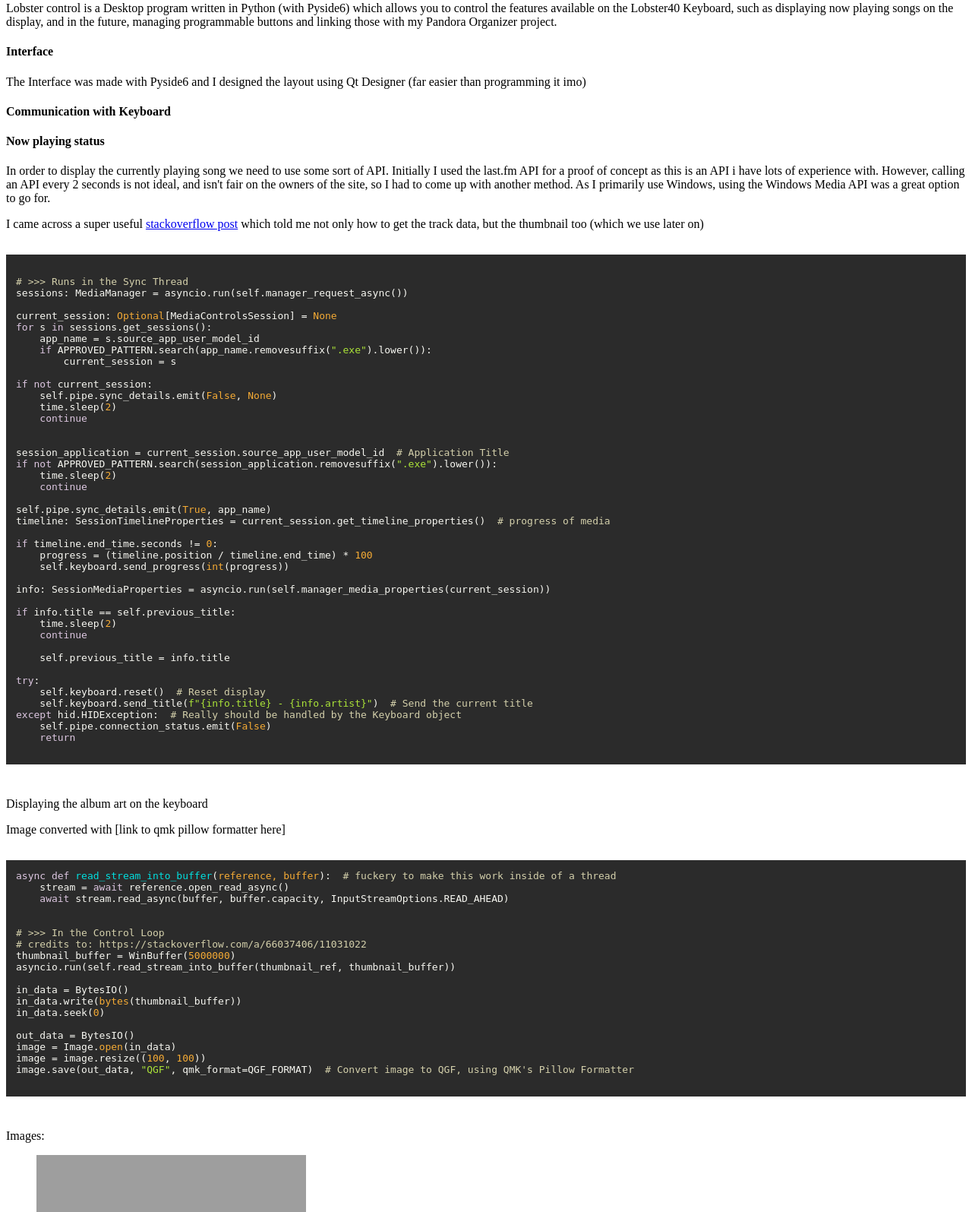
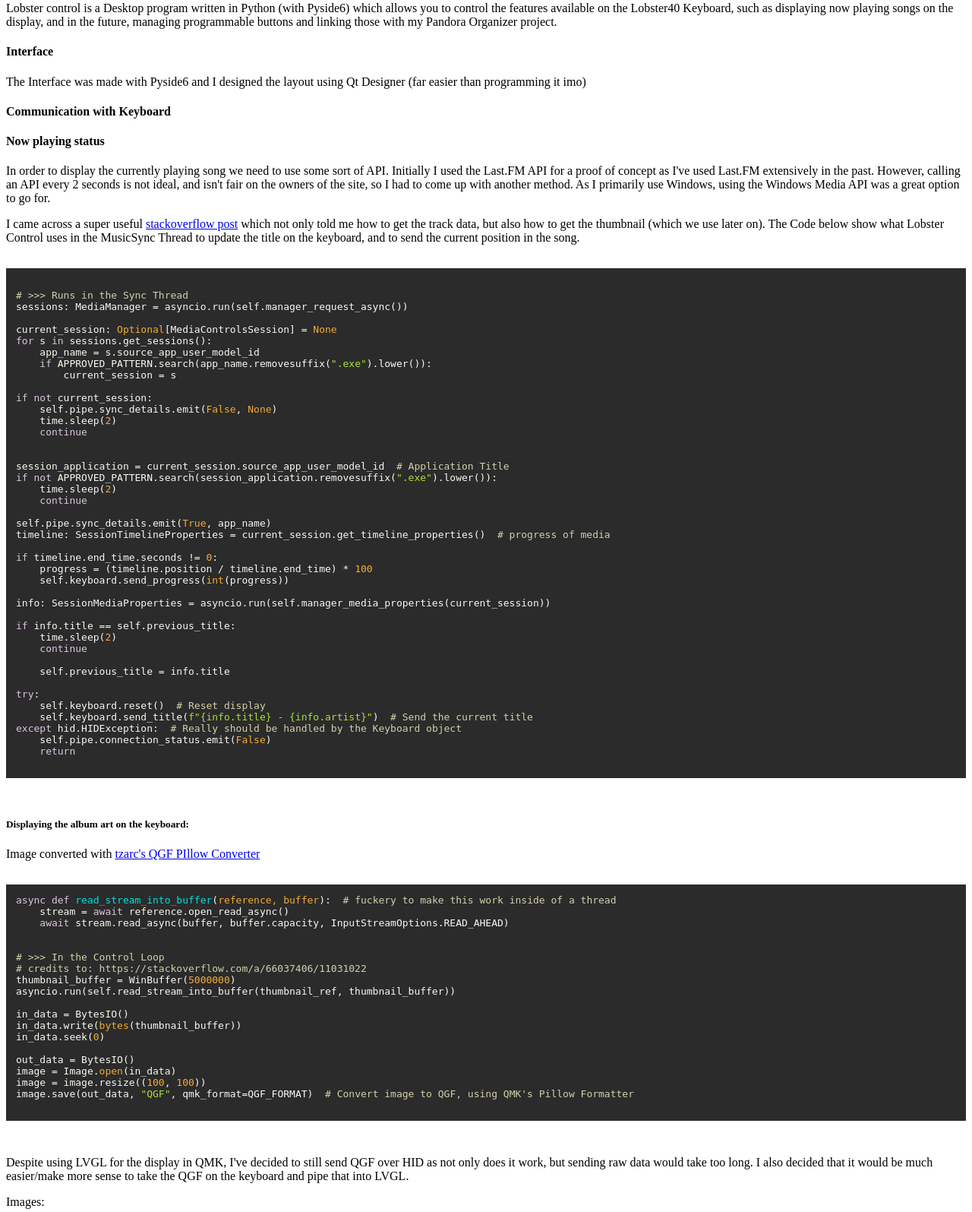
Before and after one commit to twitch0001/personal-site, a Flask app: page /projects/lobstercontrol in a window 1280 px wide. Shown: the part 329-1924 px from the top of the page at 76% size. Run offline with Flask 2, Linux system fonts and the light colour scheme; grey boxes are pictures that could not be loaded.

Commit message:
Update some blog things

```diff
--- a/templates/projects/lobstercontrol.html
+++ b/templates/projects/lobstercontrol.html
@@ -28,12 +28,14 @@
 
         <div id="how-np">
             <h4>Now playing status</h4>
-            <p>In order to display the currently playing song we need to use some sort of API. Initially I used the last.fm API for a proof of concept as this is an API i have lots of experience with.
+            <p>In order to display the currently playing song we need to use some sort of API. Initially I used the Last.FM API for a proof of concept as I've used Last.FM extensively in the past.
                 However, calling an API every 2 seconds is not ideal, and isn't fair on the owners of the site, so I had to come up with another method.
                 As I primarily use Windows, using the Windows Media API was a great option to go for.
             </p>
 
-            <p>I came across a super useful <a href="https://stackoverflow.com/a/66037406/11031022">stackoverflow post</a> which told me not only how to get the track data, but the thumbnail too (which we use later on)</p>
+            <p>I came across a super useful <a href="https://stackoverflow.com/a/66037406/11031022">stackoverflow post</a> which not only told me how to get the track data, but also how to get the thumbnail (which we use later on).
+            The Code below show what Lobster Control uses in the MusicSync Thread to update the title on the keyboard, and to send the current position in the song.
+            </p>
             <pre>
                 <code class="python">
 # >>> Runs in the Sync Thread
@@ -81,8 +83,8 @@ except hid.HIDException:  # Really should be handled by the Keyboard object
             </pre>
 
 
-            <a>Displaying the album art on the keyboard</a>
-            <p>Image converted with [link to qmk pillow formatter here]</p>
+            <h5>Displaying the album art on the keyboard:</h5>
+            <p>Image converted with <a href="https://github.com/qmk/qmk_firmware/blob/b835171008eaeaa992a1b8e390af8bce6f5f0b8f/lib/python/qmk/painter_qgf.py">tzarc's QGF PIllow Converter</a></p>
             <pre>
                 <code class="python">async def read_stream_into_buffer(reference, buffer):  # fuckery to make this work inside of a thread
     stream = await reference.open_read_async()
@@ -104,6 +106,9 @@ image = image.resize((100, 100))
 image.save(out_data, "QGF", qmk_format=QGF_FORMAT)  # Convert image to QGF, using QMK's Pillow Formatter
                 </code>
             </pre>
+            <p>Despite using LVGL for the display in QMK, I've decided to still send QGF over HID as not only does it work, but sending raw data would take too long.
+                I also decided that it would be much easier/make more sense to take the QGF on the keyboard and pipe that into LVGL.
+            </p>
         </div>
     </div>
 
```
